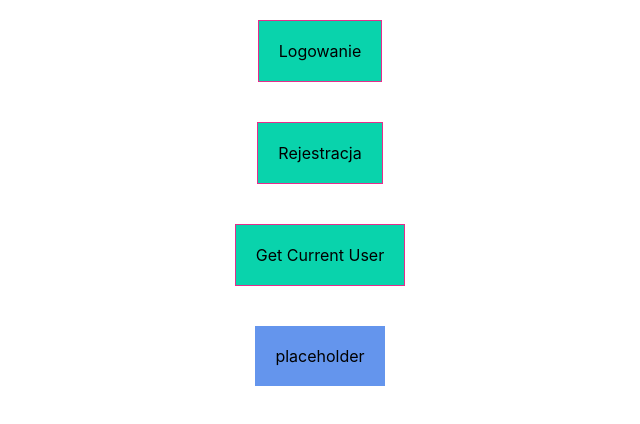
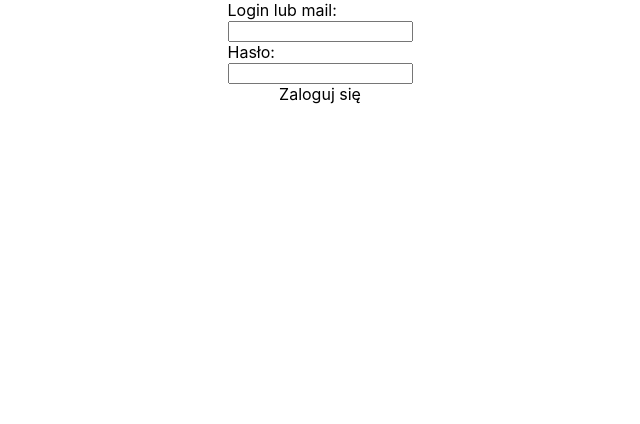
Before and after one commit to j-losko/logs-frontend, a React (Create React App) app: page / in a window 1280 px wide. Both pictures are taken after a click on the element "Logowanie". Shown: the top 424 px of the page, without its empty margins (320-960 px from the left). Built offline with nearby package versions, Linux system fonts and the light colour scheme; no server answers.

Commit message:
komponenty rejestracji i logowania

```diff
--- a/package.json
+++ b/package.json
@@ -6,6 +6,7 @@
     "axios": "^0.19.0",
     "react": "^16.12.0",
     "react-dom": "^16.12.0",
+    "react-router-dom": "^5.1.2",
     "react-scripts": "^3.3.0"
   },
   "scripts": {
--- /dev/null
+++ b/src/containers/Login/Login.js
@@ -0,0 +1,35 @@
+import React, { useState } from 'react';
+import useInput from '../../hooks/useInput';
+import authService from '../../api/authentication.api';
+
+export default function Login(props) {
+  const [login, setLogin] = useInput({ label: "Login lub mail:", type: "text" });
+  const [password, setPassword] = useInput({ label: "Hasło:", type: "password" });
+
+  const validate = () => {
+    if (!login) {
+      alert("Wypełnij login!");
+      return false;
+    }
+    if (!password) {
+      alert("Wypełnij hasło!");
+      return false;
+    }
+    return true;
+  };
+
+  const signUp = () => {
+    if (validate()) {
+      const authorization = { "usernameOrEmail": `${login}`, "password": `${password}` };
+      console.log(authorization);
+      authService.signIn(authorization).then(resp => alert("Login poprawny! " + JSON.stringify(resp)));
+      //authService.signIn(authorization).then(resp => setNapisy(JSON.stringify(resp)));
+    }
+  };
+
+  return <React.Fragment>
+    {setLogin}
+    {setPassword}
+    <div onClick={signUp}>Zaloguj się</div>
+  </React.Fragment>;
+}
--- /dev/null
+++ b/src/containers/Register/Register.js
@@ -0,0 +1,57 @@
+import React, { useState } from 'react';
+import useInput from '../../hooks/useInput';
+import authService from '../../api/authentication.api';
+
+// eslint-disable-next-line no-useless-escape
+const emailRegexRFC5322Standard = /^(([^<>()\[\]\\.,;:\s@"]+(\.[^<>()\[\]\\.,;:\s@"]+)*)|(".+"))@((\[[0-9]{1,3}\.[0-9]{1,3}\.[0-9]{1,3}\.[0-9]{1,3}])|(([a-zA-Z\-0-9]+\.)+[a-zA-Z]{2,}))$/;
+
+export default function Register(props) {
+  const [firstName, setFirstName] = useInput({ label: "Imię:", type: "text" });
+  const [lastName, setLastName] = useInput({ label: "Nazwisko:", type: "text" });
+  const [login, setLogin] = useInput({ label: "Login:", type: "text" });
+  const [email, setEmail] = useInput({ label: "Email:", type: "text" });
+  const [password, setPassword] = useInput({ label: "Hasło:", type: "password" });
+  const [rePassword, setRePassword] = useInput({ label: "Powtórz hasło:", type: "password" });
+
+  const validate = () => {
+    if (!firstName || !lastName || !login || !email || !password || !rePassword) {
+      alert("Wypełnij wszystie pola!");
+      return false;
+    }
+
+    if (email.match(emailRegexRFC5322Standard)) {
+      alert("Wpisz poprawny email!");
+      return false;
+    }
+
+    if (password !== rePassword) {
+      alert("Hasło ma się zgadzać!");
+      return false;
+    }
+    return true;
+  };
+
+  const signUp = () => {
+    if (validate()) {
+      const authorization =
+        {
+          "name": `${firstName.trim()} ${lastName.trim()}`,
+          "username": `${login}`,
+          "email": `${email}`,
+          "password": `${password}`
+        };
+      console.log(authorization);
+      //authService.signUp(authorization).then(resp => setNapisy(JSON.stringify(resp)));
+    }
+  };
+
+  return <React.Fragment>
+    {setFirstName}
+    {setLastName}
+    {setLogin}
+    {setEmail}
+    {setPassword}
+    {setRePassword}
+    <div onClick={signUp}>Rejestruj</div>
+  </React.Fragment>;
+}
--- a/src/containers/Start/Start.js
+++ b/src/containers/Start/Start.js
@@ -2,37 +2,45 @@ import React, { useState } from 'react';
 import authService from '../../api/authentication.api';
 import Style from './Start.module.css';
 import userService from '../../api/users.api';
+import Register from '../Register/Register';
+import Login from '../Login/Login';
 
 export default function Start(props) {
+  const [route, setRoute] = useState('');
   const [napisy, setNapisy] = useState('placeholder');
 
   const signIn = () => {
-    const authorization = { "usernameOrEmail": 'admin', "password": 'test123!' };
-    authService.signIn(authorization).then(resp => setNapisy(JSON.stringify(resp)));
+    setRoute('login');
+    //const authorization = { "usernameOrEmail": 'admin', "password": 'test123!' };
+    //authService.signIn(authorization).then(resp => setNapisy(JSON.stringify(resp)));
   };
 
   const signUp = () => {
-    const authorization =
-      {
-        "name": "Marcin Migdał",
-        "username": "admin",
-        "email": "m.migdal@gmail.com",
-        "password": "test123!"
-      };
-    authService.signUp(authorization).then(resp => setNapisy(JSON.stringify(resp)));
+    setRoute('register');
+    // const authorization =
+    //   {
+    //     "name": "Marcin Migdał",
+    //     "username": "admin",
+    //     "email": "m.migdal@gmail.com",
+    //     "password": "test123!"
+    //   };
+    // authService.signUp(authorization).then(resp => setNapisy(JSON.stringify(resp)));
   };
 
   const getCurrentUser = () => {
     userService.getCurrentUser().then(resp => setNapisy(JSON.stringify(resp)));
   };
 
-
   return (
     <div className={Style.container}>
-      <div className={Style.button} onClick={signIn}>Logowanie</div>
-      <div className={Style.button} onClick={signUp}>Rejestracja</div>
-      <div className={Style.button} onClick={getCurrentUser}>Get Current User</div>
-      <div className={Style.text}>{napisy}</div>
+      {route === 'register' && <Register />}
+      {route === 'login' && <Login />}
+      {!route && <React.Fragment>
+        <div className={Style.button} onClick={signIn}>Logowanie</div>
+        <div className={Style.button} onClick={signUp}>Rejestracja</div>
+        <div className={Style.button} onClick={getCurrentUser}>Get Current User</div>
+        <div className={Style.text}>{napisy}</div>
+      </React.Fragment>}
     </div>
   );
 }
--- /dev/null
+++ b/src/hooks/useInput.js
@@ -0,0 +1,10 @@
+import React, { useState } from 'react';
+
+export default function useInput({ label, type }) {
+  const [value, setValue] = useState("");
+  const input = <div>
+    <div>{label}</div>
+    <input value={value} onChange={e => setValue(e.target.value)} type={type} />
+  </div>;
+  return [value, input];
+}
```
Also changed, not shown: src/containers/Logs/Logs.js (added, +7 -0 lines), src/containers/Login/Login.module.css (added), src/containers/Logs/Logs.module.css (added), src/containers/Register/Register.module.css (added).
